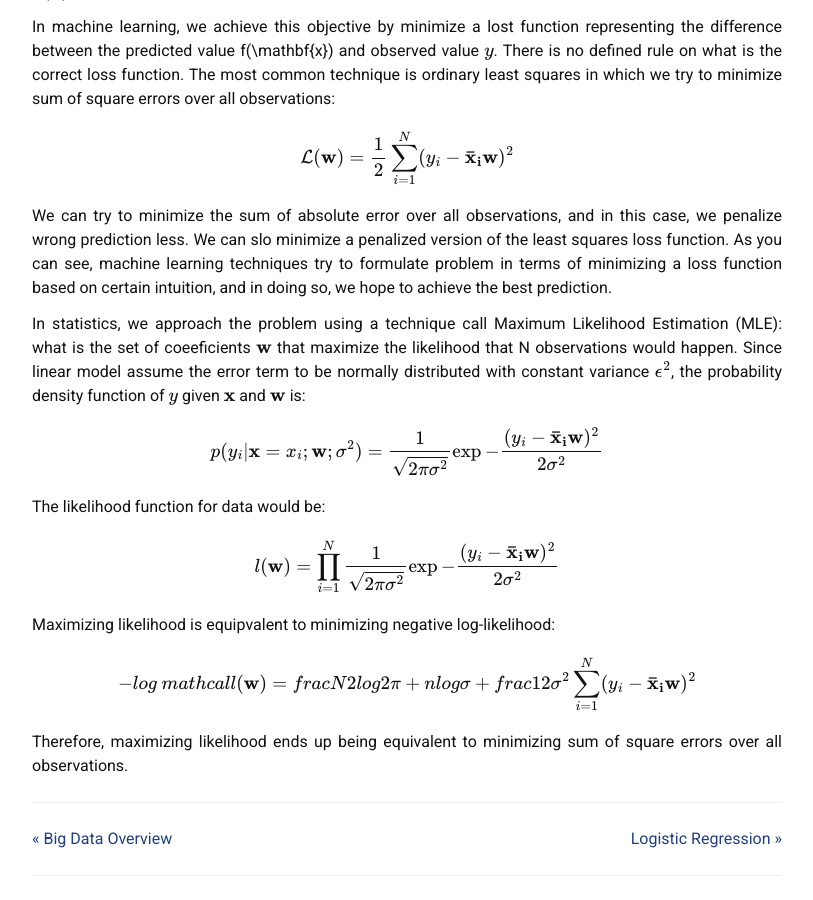
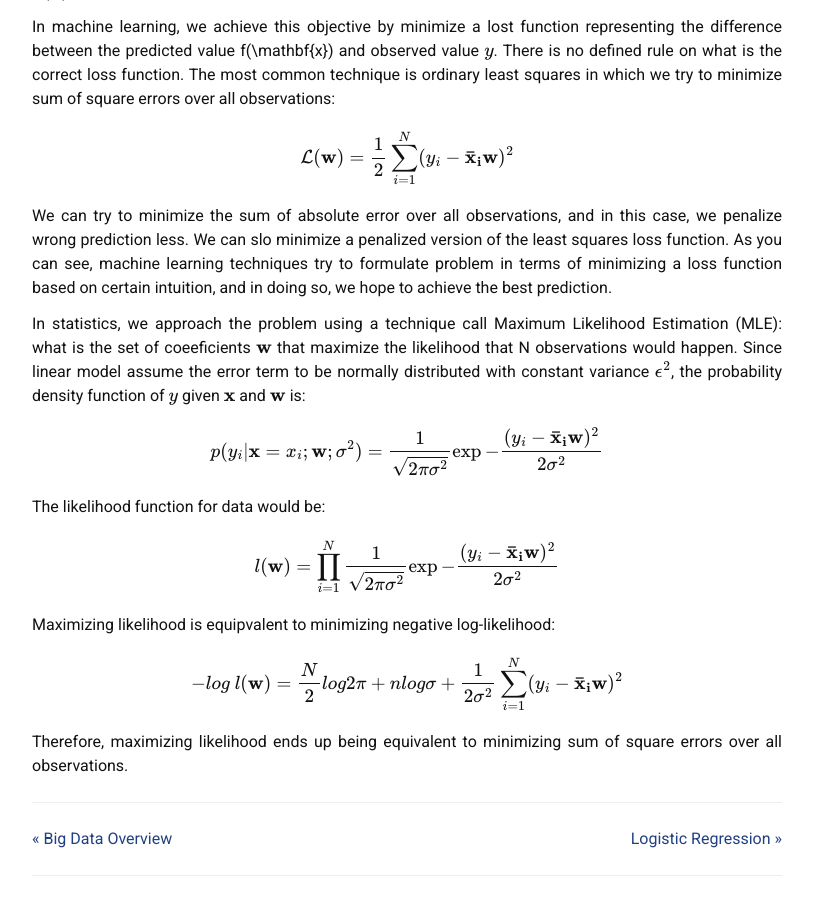
Before and after one commit to liambll/blog-archive, a Jekyll site: the page built from _posts/2017-06-29-linear-regression.markdown, in a window 1280 px wide and 900 px high, scrolled down 1259 px. Shown: the whole window, without its empty margins (233-1046 px from the left). Built offline with Jekyll 4.4.1, drawn with Linux system fonts in a browser that asks for light colours; nearby versions of some CDN libraries; formulas are drawn with MathJax 3; comment, search, counter and statistics services are not loaded.

Commit message:
Update 2017-06-29-linear-regression.markdown

```diff
--- a/_posts/2017-06-29-linear-regression.markdown
+++ b/_posts/2017-06-29-linear-regression.markdown
@@ -58,6 +58,6 @@ The likelihood function for data would be:
 \\]
 Maximizing likelihood is equipvalent to minimizing negative log-likelihood:
 \\[
-\-log~mathcal{l}(\mathbf{w}) = frac{N}{2}log{2\pi} + nlog{\sigma} + frac{1}{2\sigma^2}\sum_{i=1}^N (y\_i - \mathbf{\bar{x}\_i}\mathbf{w})^2
+\-log~\mathcal{l}(\mathbf{w}) = \frac{N}{2}log{2\pi} + nlog{\sigma} + \frac{1}{2\sigma^2}\sum_{i=1}^N (y\_i - \mathbf{\bar{x}\_i}\mathbf{w})^2
 \\]
 Therefore, maximizing likelihood ends up being equivalent to minimizing sum of square errors over all observations.
```
